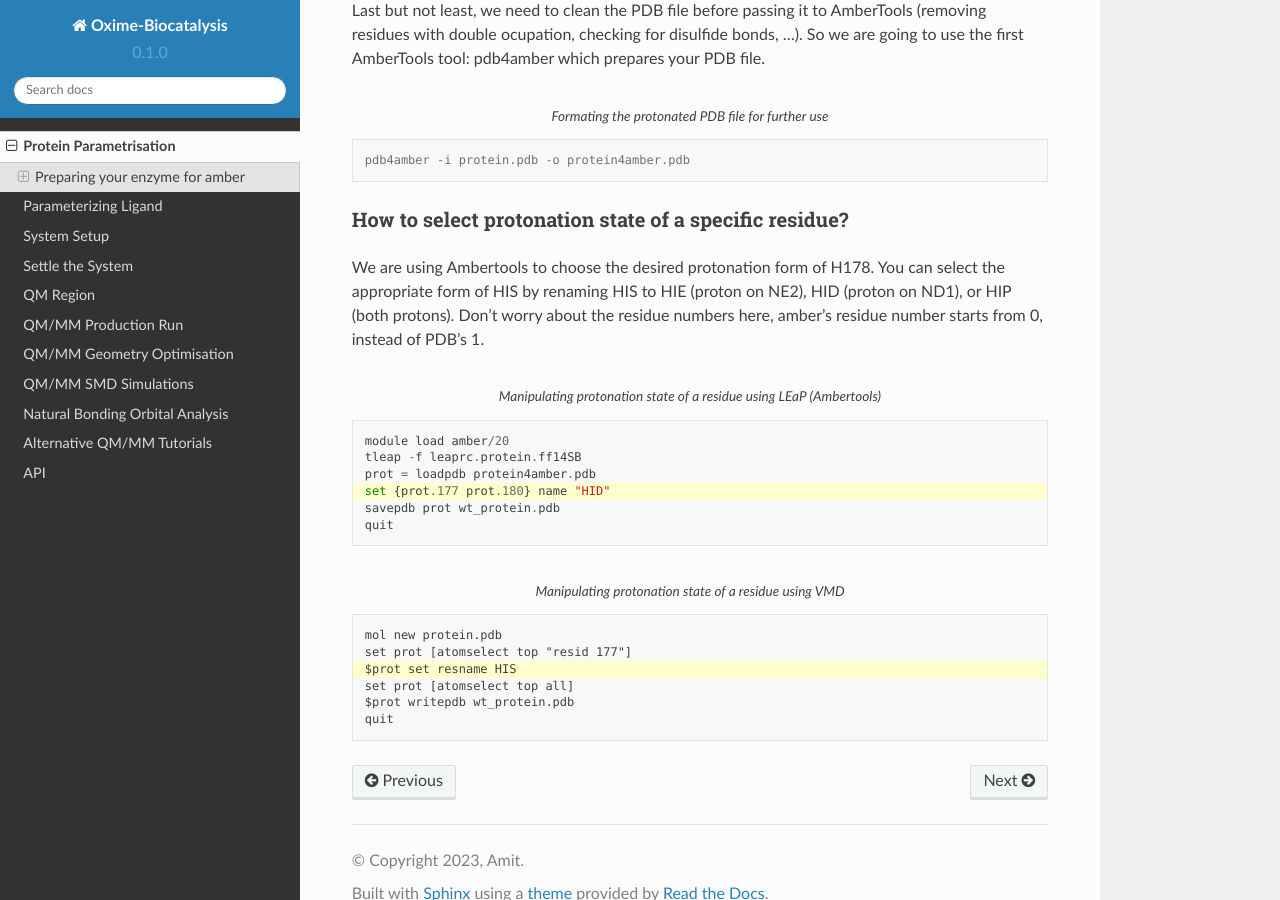
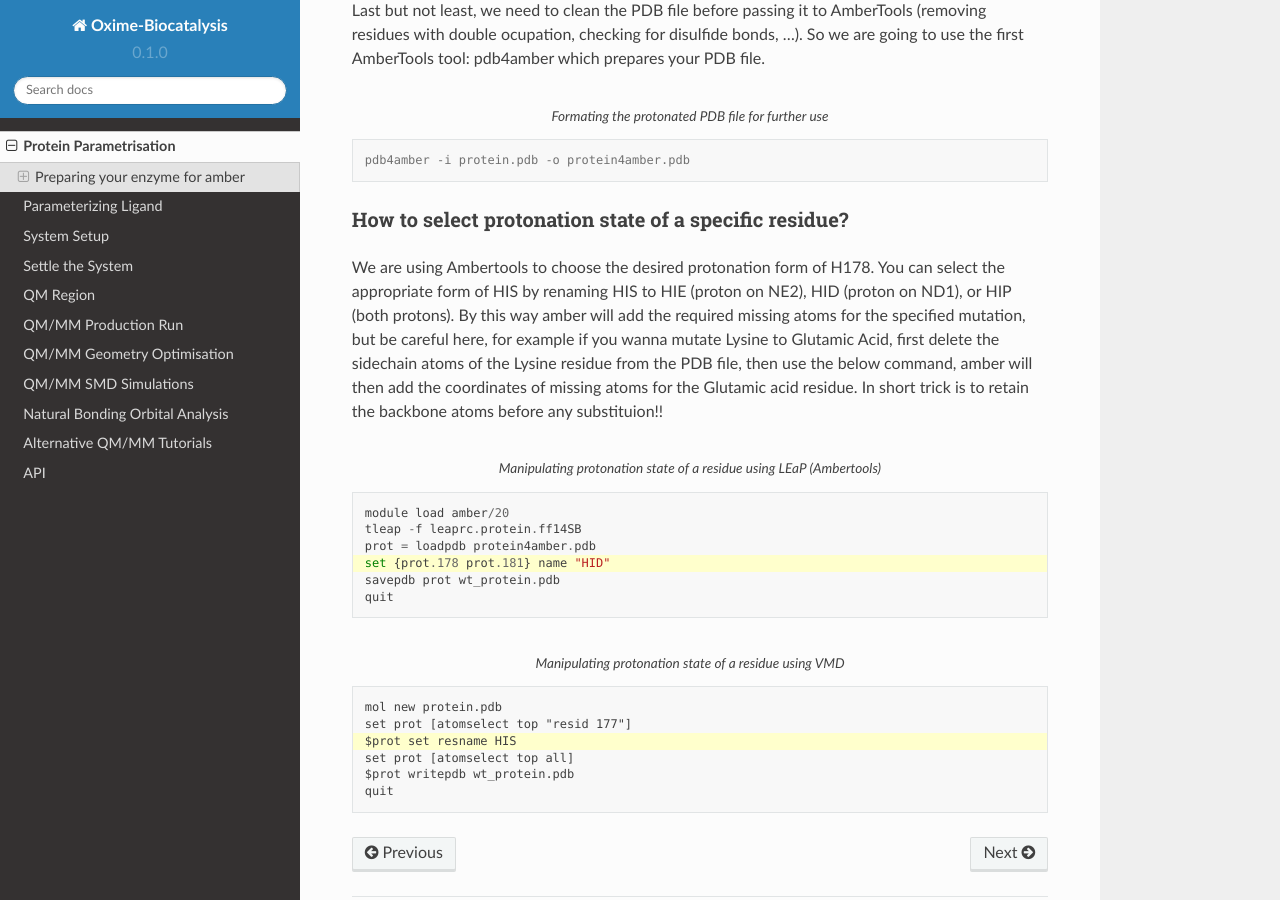
Before and after one commit to hopanoid/Enzyme-Reaction-Dynamics-Tutorial, a Sphinx documentation site: the page built from docs/source/1-protein.rst, in a window 1280 px wide and 900 px high, scrolled down 1961 px. Built offline with Sphinx 7.4.7 and the Read the Docs theme 2.0.0, drawn with Linux system fonts in a browser that asks for light colours.

Commit message:
Amber mutation tool info added

```diff
--- a/docs/source/1-protein.rst
+++ b/docs/source/1-protein.rst
@@ -110,8 +110,11 @@ How to select protonation state of a specific residue?
 
 We are using Ambertools to choose the desired protonation form of H178.
 You can select the appropriate form of HIS by renaming HIS to HIE (proton on NE2),
-HID (proton on ND1), or HIP (both protons). Don't worry about the residue numbers here,
-amber's residue number starts from 0, instead of PDB's 1.
+HID (proton on ND1), or HIP (both protons). By this way amber will add the required missing atoms
+for the specified mutation, but be careful here, for example if you wanna mutate Lysine to Glutamic
+Acid, first delete the sidechain atoms of the Lysine residue from the PDB file, then use the below
+command, amber will then add the coordinates of missing atoms for the Glutamic acid residue. In short
+trick is to retain the backbone atoms before any substituion!!
 
 .. code-block::
         :caption: Manipulating protonation state of a residue using LEaP (Ambertools)
@@ -120,7 +123,7 @@ amber's residue number starts from 0, instead of PDB's 1.
         module load amber/20
         tleap -f leaprc.protein.ff14SB
         prot = loadpdb protein4amber.pdb
-        set {prot.177 prot.180} name "HID"
+        set {prot.178 prot.181} name "HID"
         savepdb prot wt_protein.pdb
         quit
 
```
